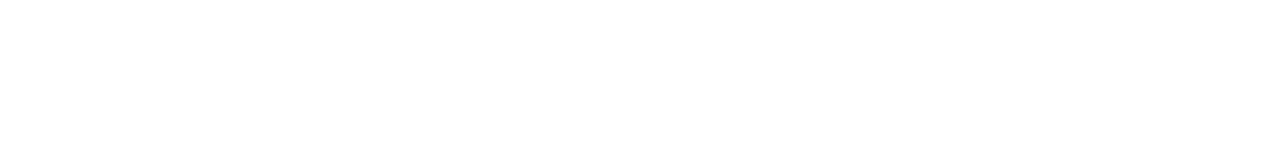
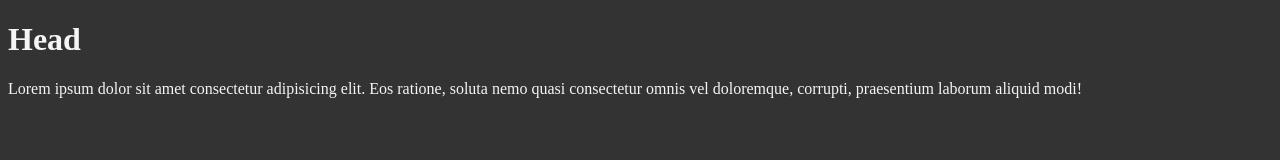
Before and after one commit to ProCodeCrackers/FirstRepo, a plain HTML site: page index.html in a window 1280 px wide. Drawn offline with Linux system fonts and the light colour scheme.

Commit message:
CSS add and attached with html and also <h1> tag and <p> tag within the <section> tag added

```diff
--- a/index.html
+++ b/index.html
@@ -3,9 +3,13 @@
 <head>
     <meta charset="UTF-8">
     <meta name="viewport" content="width=device-width, initial-scale=1.0">
+    <link rel="stylesheet" href="style.css">
     <title>Hello World</title>
 </head>
 <body>
-
+    <h1>Head</h1>
+    <section>
+        <p>Lorem ipsum dolor sit amet consectetur adipisicing elit. Eos ratione, soluta nemo quasi consectetur omnis vel doloremque, corrupti, praesentium laborum aliquid modi!</p>
+    </section>
 </body>
 </html>
--- a/style.css
+++ b/style.css
@@ -0,0 +1,4 @@
+body {
+    background-color: #333;
+    color: whitesmoke;
+}
```
